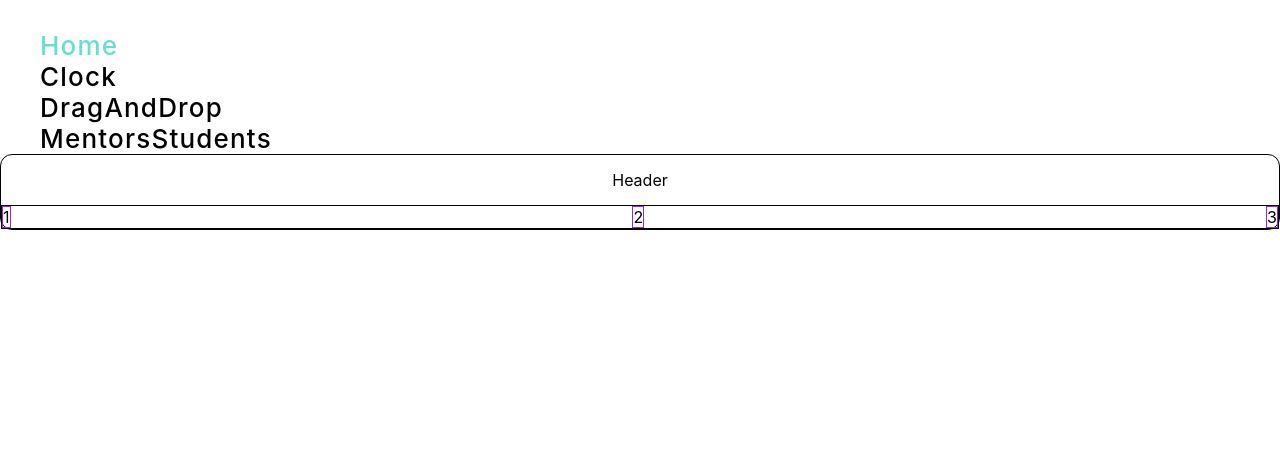
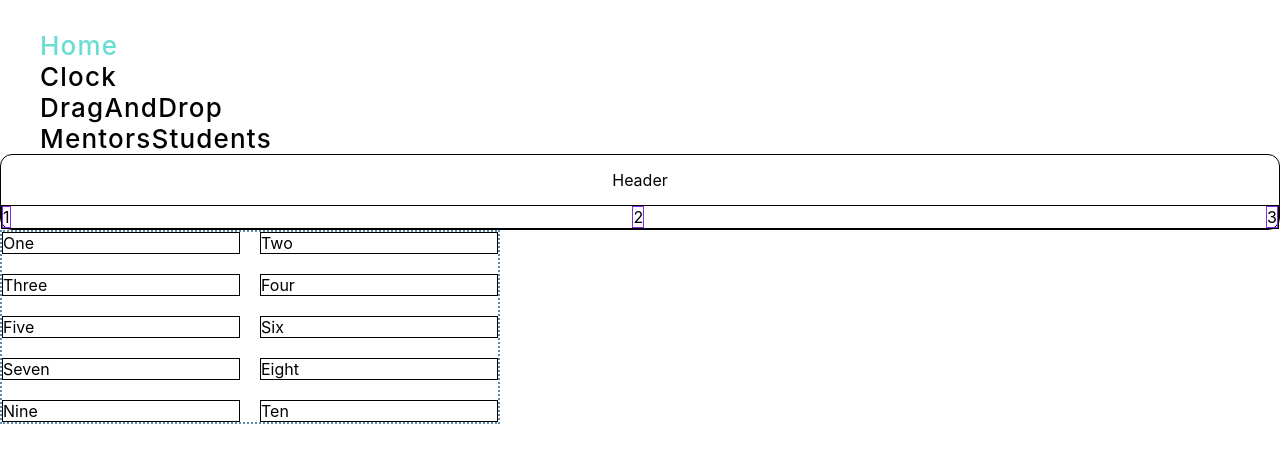
Before and after one commit to Aloxan12/ReactAndJsInstruments, a React (Create React App) app: page / in a window 1280 px wide. Shown: the top 462 px of the page. Built offline with nearby package versions, Linux system fonts and the light colour scheme.

Commit message:
TableFlex

```diff
--- a/src/common/components/Tables/TableFlex.scss
+++ b/src/common/components/Tables/TableFlex.scss
@@ -27,3 +27,18 @@
         }
     }
 }
+.wrapper {
+    border: 2px dotted rgb(96, 139, 168);
+    width: 500px;
+}
+.box {
+
+    display: flex;
+    flex-wrap: wrap;
+    margin:-10px;
+}
+.box>* {
+    flex: 1 1 160px;
+    margin: 10px;
+    border: 1px solid black;
+}
--- a/src/common/components/Tables/TableFlex.tsx
+++ b/src/common/components/Tables/TableFlex.tsx
@@ -20,6 +20,21 @@ export const TableFlex = () => {
                     </div>
                 </div>
             </div>
+
+            <div className="wrapper">
+                <div className="box">
+                    <div>One</div>
+                    <div>Two</div>
+                    <div>Three</div>
+                    <div>Four</div>
+                    <div>Five</div>
+                    <div>Six</div>
+                    <div>Seven</div>
+                    <div>Eight</div>
+                    <div>Nine</div>
+                    <div>Ten</div>
+                </div>
+            </div>
         </div>
     )
 }
```
Also changed, not shown: 1 other file (tests, documents, lock files or other folders).
